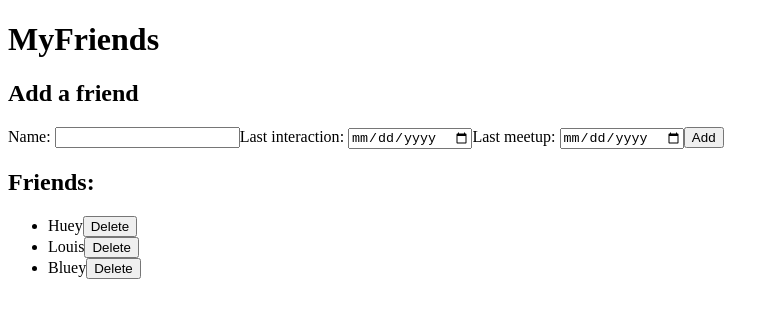
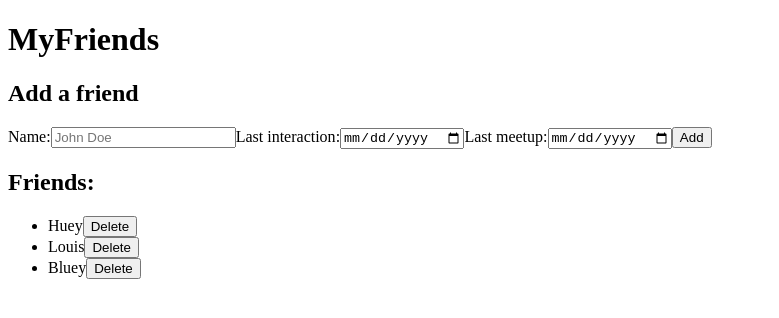
Before and after one commit to 2Geigh/Rolladex, a React (Vite) app in the folder frontend/: page / in a window 1280 px wide. Shown: the top 318 px of the page, without its empty margins (0-779 px from the left). Built offline with nearby package versions, Linux system fonts and the light colour scheme.

Commit message:
added data form validation for AddFriends form

```diff
--- a/frontend/src/components/AddFriends.tsx
+++ b/frontend/src/components/AddFriends.tsx
@@ -1,11 +1,61 @@
+import type { FormEventHandler } from "react";
+import type { FormEvent } from "react";
+
 export default function AddFriends() {
+
+    type Friend = {
+        name: string;
+        last_interaction?: string | null;
+        last_meetup?: string | null;
+    }
+
+    const handleSubmit: FormEventHandler = (e: FormEvent<HTMLFormElement>) => {
+        e.preventDefault();
+
+        const formData = new FormData(e.currentTarget);
+
+        const name = formData.get("name")
+        const last_interaction = formData.get("last_interaction")
+        const last_meetup = formData.get("last_meetup")
+
+        const friendData: Friend = {
+            name: JSON.stringify(name),
+            last_interaction: JSON.stringify(last_interaction),
+            last_meetup: JSON.stringify(last_meetup)
+        };
+
+        console.log(friendData)
+
+    }
+
     return (
-        <form>
+        <form method="POST" onSubmit={handleSubmit}>
             <h2>Add a friend</h2>
-            <label htmlFor="name">Name</label>: <input type="text" name="name"></input>
-            <label htmlFor="last_interaction">Last interaction</label>: <input type="date"></input>
-            <label htmlFor="last_meetup">Last meetup</label>: <input type="date"></input>
-            <input type="submit" value="Add"></input>
+
+            <label htmlFor="name">Name</label>:
+            <input
+                type="text"
+                name="name"
+                placeholder="John Doe"
+                required>
+            </input>
+
+            <label htmlFor="last_interaction">Last interaction</label>:
+            <input
+                type="date"
+                name="last_interaction">
+            </input>
+
+            <label htmlFor="last_meetup">Last meetup</label>:
+            <input
+                type="date"
+                name="last_meetup">
+            </input>
+
+            <input
+                type="submit"
+                value="Add">
+            </input>
         </form>
     )
 }
```
